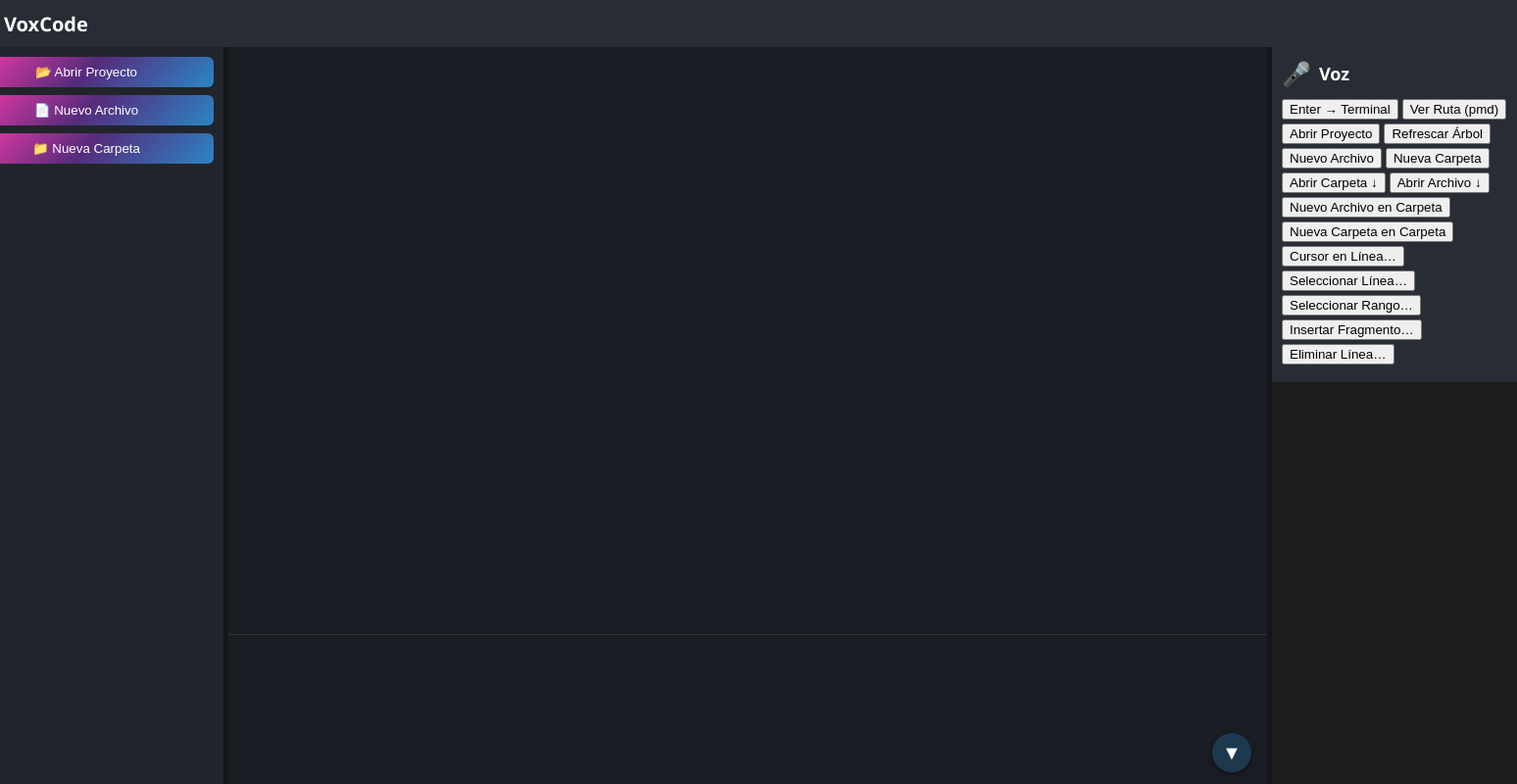
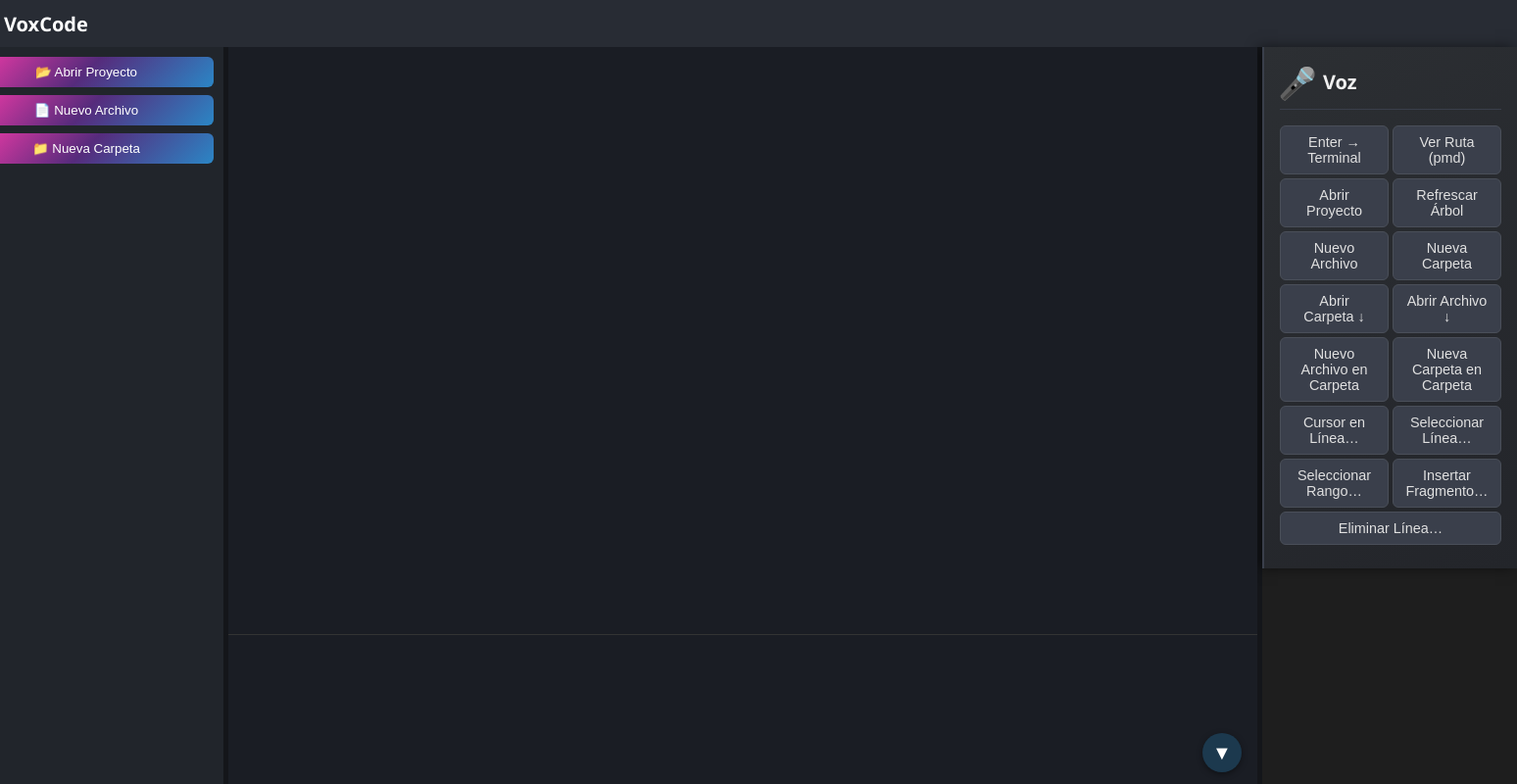
Before and after one commit to CamperoJose/vox_code_ide, an Electron app: page renderer/index.html in a window 1600 px wide. Shown: the full height of the page at 98% size, 52-1600 px from the left. Drawn offline with Linux system fonts and the light colour scheme.

```diff
--- a/renderer/renderer.js
+++ b/renderer/renderer.js
@@ -1,5 +1,3 @@
-// renderer.js
-
 import { editor, monaco } from './editor/editor.js';
 import './fileManager/fileManager.js';
 
--- a/renderer/voicePanel.html
+++ b/renderer/voicePanel.html
@@ -26,3 +26,100 @@
       <button id="btn-delete-line">Eliminar Línea…</button>
     </div>
   </div>
+
+<style>
+    /* ------------------ Voice Panel Styling ------------------ */
+
+.voice-panel {
+  width: 260px;
+  background: linear-gradient(145deg, #2c2f33, #23252a);
+  border-left: 2px solid #3a3f4b;
+  display: flex;
+  flex-direction: column;
+  padding: 16px;
+  box-shadow: -4px 0 12px rgba(0, 0, 0, 0.5);
+}
+
+.voice-header {
+  display: flex;
+  align-items: center;
+  gap: 8px;
+  margin-bottom: 16px;
+  padding-bottom: 8px;
+  border-bottom: 1px solid #3a3f4b;
+}
+
+.voice-icon {
+  font-size: 1.8rem;
+  animation: pulse 2s infinite ease-in-out;
+}
+
+.voice-title {
+  font-size: 1.25rem;
+  font-weight: 600;
+  color: #f0f0f0;
+}
+
+/* Pulsing mic animation */
+@keyframes pulse {
+  0%, 100% { transform: scale(1); color: #62dafb; }
+  50%      { transform: scale(1.1); color: #4bc0eb; }
+}
+
+.voice-controls {
+  display: flex;
+  flex-wrap: wrap;
+  gap: 8px;
+  margin-bottom: 8px;
+}
+
+.voice-controls button {
+  flex: 1 1 48%;
+  padding: 8px 12px;
+  background: #3a3f4b;
+  color: #e0e0e0;
+  border: 1px solid #4a4f59;
+  border-radius: 6px;
+  font-size: 0.9rem;
+  cursor: pointer;
+  transition: background 0.2s ease, transform 0.1s ease;
+}
+
+.voice-controls button:hover {
+  background: #4a4f59;
+  transform: translateY(-1px);
+}
+
+.voice-controls button:active {
+  background: #2a2d31;
+  transform: translateY(1px);
+}
+
+/* If you have a scrollable list inside voice-content */
+.voice-content {
+  flex: 1;
+  overflow-y: auto;
+  border: 1px solid #3a3f4b;
+  border-radius: 4px;
+  padding: 8px;
+  background-color: #1f2226;
+}
+
+/* Custom scrollbar for voice-content */
+.voice-content::-webkit-scrollbar {
+  width: 8px;
+}
+.voice-content::-webkit-scrollbar-track {
+  background: #23252a;
+  border-radius: 4px;
+}
+.voice-content::-webkit-scrollbar-thumb {
+  background: #4a4f59;
+  border-radius: 4px;
+}
+.voice-content::-webkit-scrollbar-thumb:hover {
+  background: #5a5f69;
+}
+
+
+</style>
```
